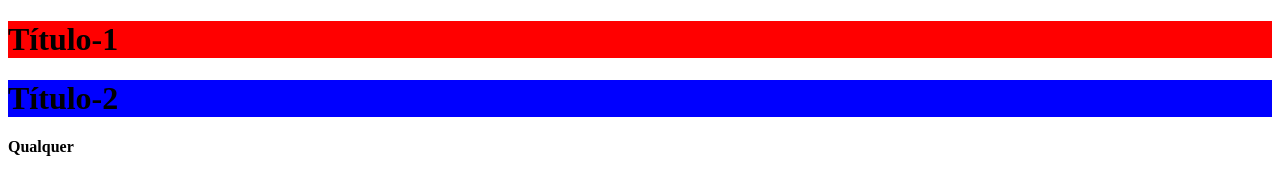
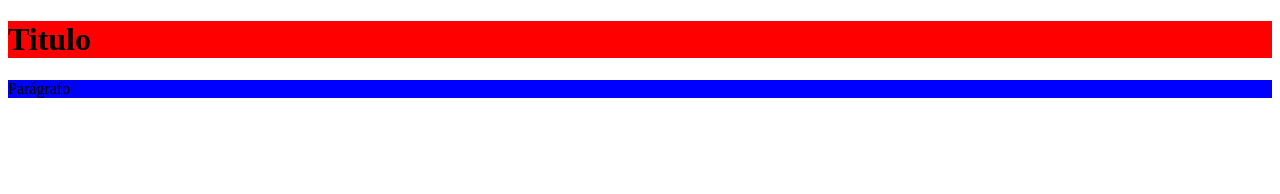
Before and after one commit to danilo-borges-dev/Curso_JavaScript_Typescript_Completo, a plain HTML site: page Secao_32/Aula_569/index.html in a window 1280 px wide. Drawn offline with Linux system fonts and the light colour scheme.

Commit message:
Tag's para textos

```diff
--- a/Secao_32/Aula_569/index.html
+++ b/Secao_32/Aula_569/index.html
@@ -1,29 +1,24 @@
 <!DOCTYPE html>
 <html lang="pt-BR">
     <head>
-    <meta charset="UTF-8">
-    <meta name="viewport" content="width=device-width, initial-scale=1.0">
+        <meta charset="utf-8">
         <title>Meu HTML</title>
-
         <style>
-        #heading-1 {
-            background: red;
+            #fundo-vermelho {
+                background-color: red;
             }
 
-        .fundo-vermelho {
-            background: blue;
+            .fundo-azul {
+                background-color: blue;
             }
         </style>
     </head>
     <body>
-    <h1 id="heading-1" class="fundo-vermelho borda-esquerda">
-        Título-1
+        <h1 id="fundo-vermelho">
+            Titulo
         </h1>
-    <h1 id="heading-2" class="fundo-vermelho">
-        Título-2
-    </h1>
-    <p>
-        <b>Qualquer</b>
+        <p class="fundo-azul">
+            Parágrafo
         </p>
     </body>
 </html>
```
Lines whose indentation alone changed are shown as unchanged.
